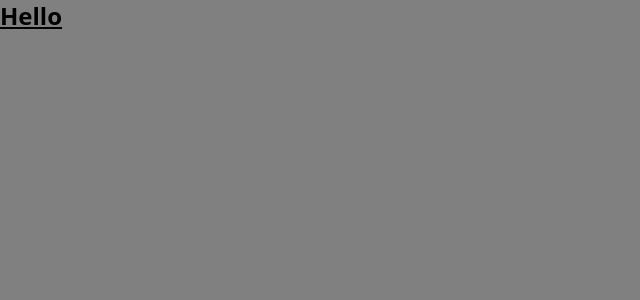
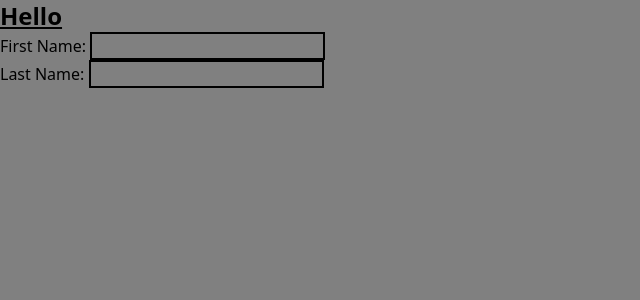
Before and after one commit to Eran2001/react-course, a React (Vite) app: page / in a window 1280 px wide. Shown: the top 300 px of the page, without its empty margins (0-640 px from the left). Built offline with nearby package versions, Linux system fonts and the light colour scheme.

Commit message:
use useId hook

```diff
--- a/src/App.jsx
+++ b/src/App.jsx
@@ -1,7 +1,17 @@
+import { useId } from "react";
+
 const App = () => {
+  const id = useId();
+
   return (
     <div>
       <h1 className="text-2xl font-bold underline">Hello</h1>
+      <label htmlFor={`${id}-fname`}>First Name: </label>
+      <input className="border-2" type="text" name="" id={`${id}-fname`} />
+      <br />
+
+      <label htmlFor={`${id}-lname`}>Last Name: </label>
+      <input className="border-2" type="text" name="" id={`${id}-lname`} />
     </div>
   );
 };
```
